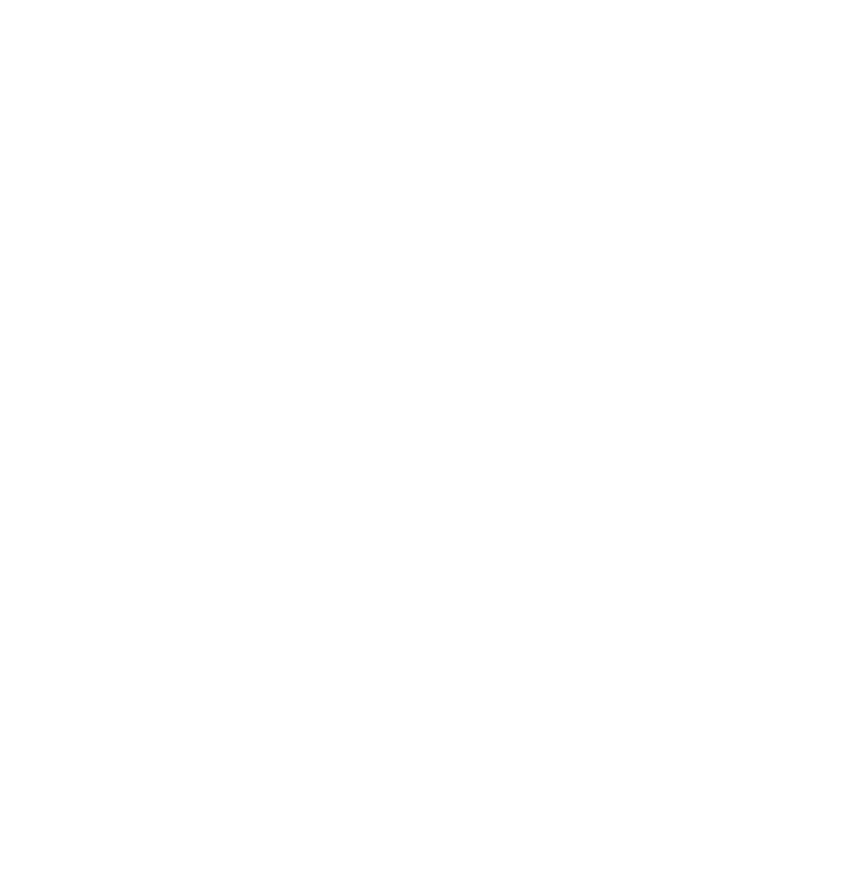
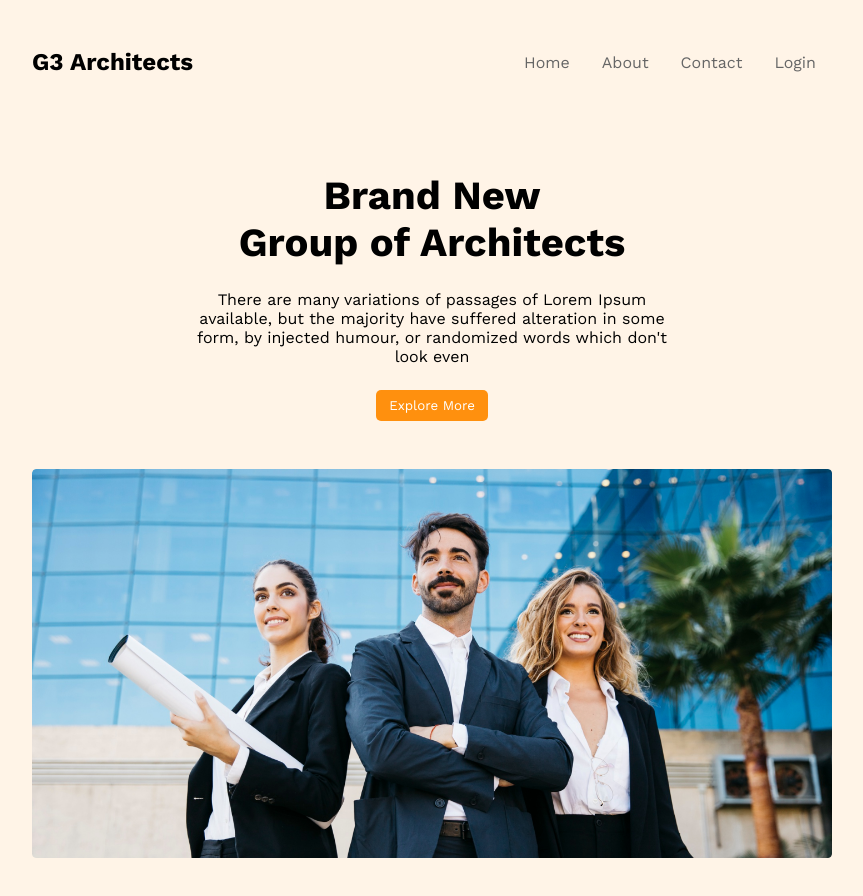
Before and after one commit to bishwajit1965/g3-architects, a plain HTML site: page index.html in a window 1280 px wide. Shown: the whole page, without its empty margins (208-1071 px from the left). Before the commit the page ends 800 px from the top, so only its background shows below. Drawn offline with nearby package versions, Linux system fonts and the light colour scheme.

Commit message:
Banner is done

```diff
--- a/css/architect.css
+++ b/css/architect.css
@@ -0,0 +1,58 @@
+/* Google font */
+@import url("https://fonts.googleapis.com/css2?family=Lato:ital,wght@0,100;0,300;0,400;0,700;0,900;1,100;1,300;1,400;1,700;1,900&family=Open+Sans:ital,wght@0,400;0,500;0,600;0,700;0,800;1,400;1,500;1,600;1,700;1,800&family=Work+Sans:ital,wght@0,100;0,200;0,300;0,400;0,500;0,600;0,700;0,800;0,900;1,100;1,200;1,300;1,400;1,500;1,600;1,700;1,900&display=swap");
+
+* {
+  margin: 0;
+  padding: 0;
+  font-family: "Lato", sans-serif;
+  font-family: "Open Sans", sans-serif;
+  font-family: "Work Sans", sans-serif;
+}
+
+header {
+  background-color: #fff4e7;
+  padding: 3rem 15rem;
+}
+.brand-title {
+  font-size: 1.5rem;
+  font-weight: 700;
+}
+nav {
+  display: flex;
+  justify-content: space-between;
+  align-items: center;
+}
+nav > ul {
+  display: flex;
+  list-style: none;
+}
+nav > ul > li > a {
+  margin: 0rem 1rem;
+  text-decoration: none;
+  color: #666;
+}
+.banner-top-contents {
+  padding: 0rem 5rem;
+  text-align: center;
+  margin: 6rem 5rem 3rem 5rem;
+}
+
+.banner-title {
+  font-size: 2.5rem;
+  font-weight: 700;
+}
+.banner-description {
+  margin: 1.5rem 0rem;
+}
+
+.btn-primary {
+  background-color: #ff900e;
+  border: none;
+  color: #fff;
+  border-radius: 5px;
+  padding: 0.5rem 0.8rem;
+}
+.banner-image {
+  width: 100%;
+  height: auto;
+}
--- a/index.html
+++ b/index.html
@@ -7,6 +7,34 @@
     <link rel="stylesheet" href="css/architect.css" />
   </head>
   <body>
+    <!-- Header section begins -->
+    <header>
+      <nav>
+        <h3 class="brand-title">G3 Architects</h3>
+        <ul>
+          <li><a href="#">Home</a></li>
+          <li><a href="#">About</a></li>
+          <li><a href="#">Contact</a></li>
+          <li><a href="#">Login</a></li>
+        </ul>
+      </nav>
 
+      <div class="banner">
+        <div class="banner-top-contents">
+          <h1 class="banner-title">
+            Brand New <br />
+            Group of Architects
+          </h1>
+          <p class="banner-description">
+            There are many variations of passages of Lorem Ipsum available, but
+            the majority have suffered alteration in some form, by injected
+            humour, or randomized words which don't look even
+          </p>
+          <button class="btn-primary">Explore More</button>
+        </div>
+        <img src="images/banner.png" class="banner-image" alt="" />
+      </div>
+    </header>
+    <!-- ./Header section ends -->
   </body>
 </html>
```
